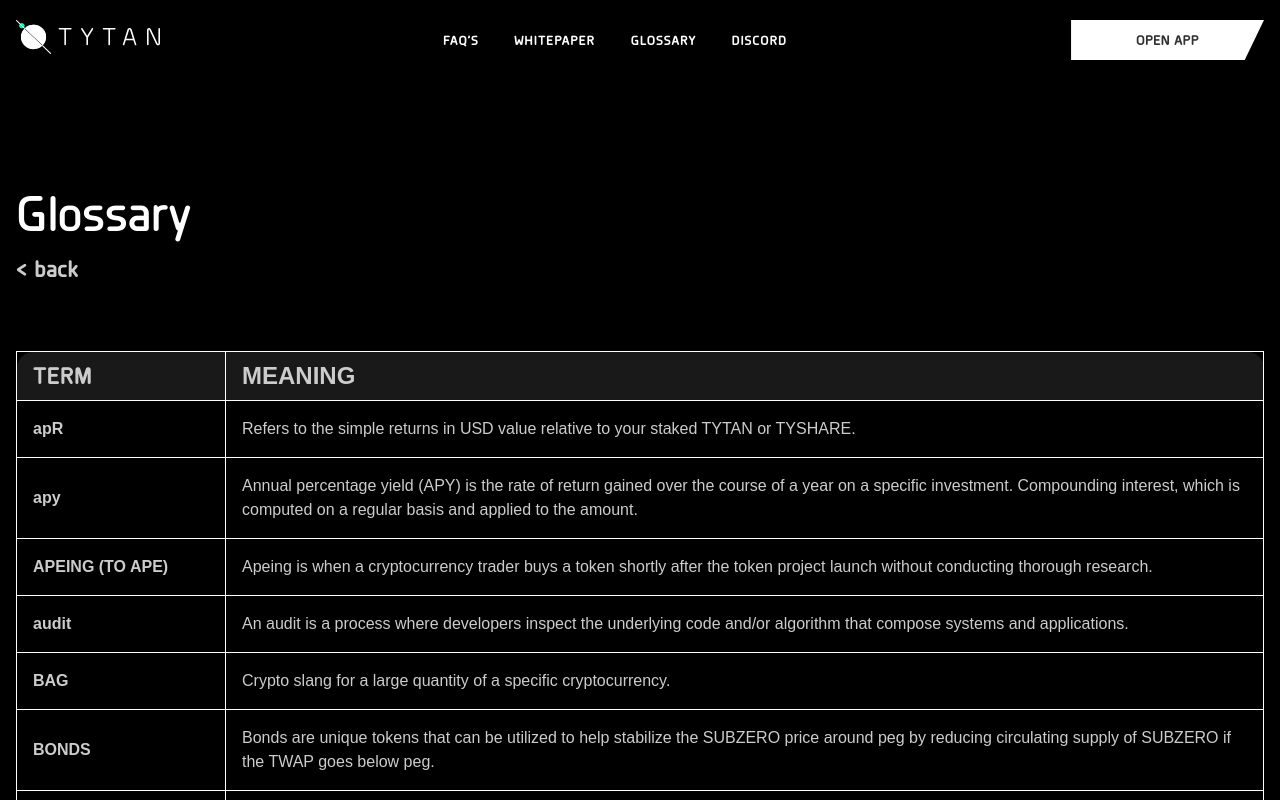
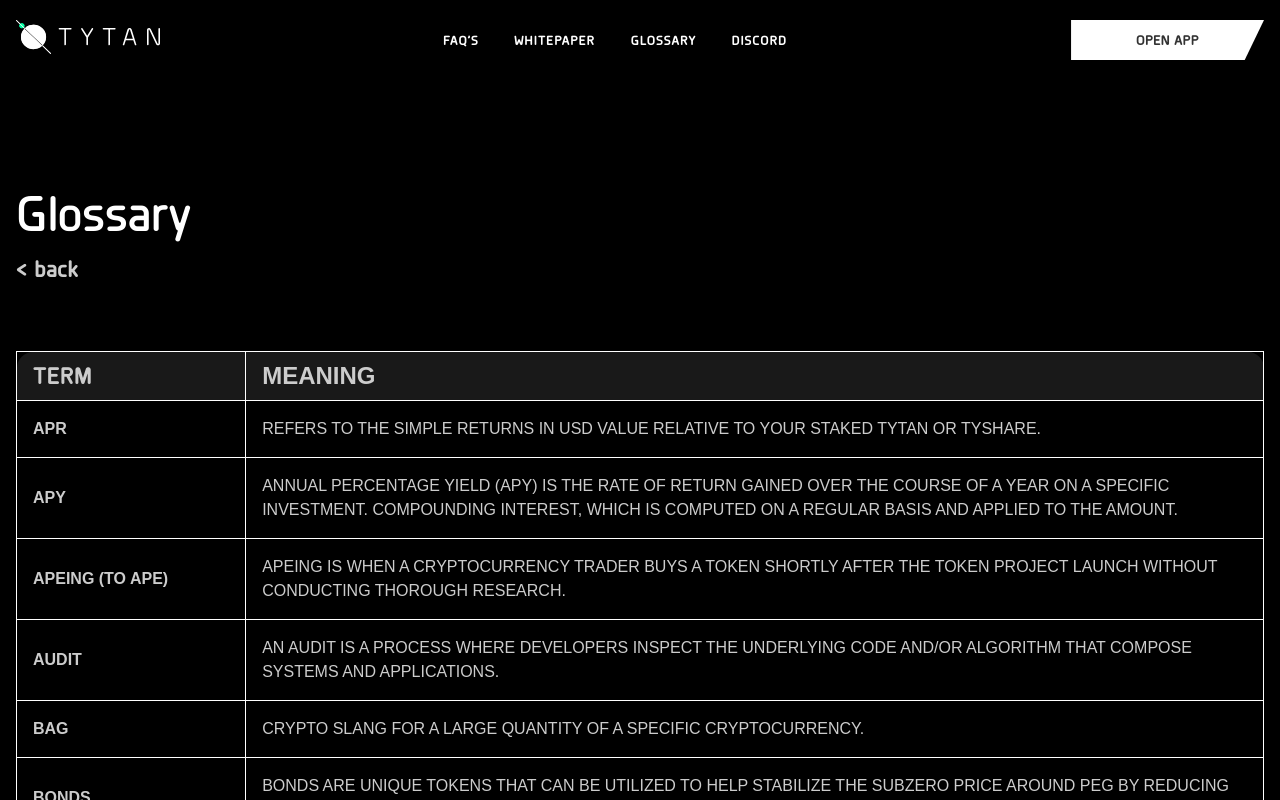
Before and after one commit to Tytan-Finance/Tytan-Landing, a Next.js app: page /glossary in a window 1280 px wide. Shown: the top 800 px of the page. Built offline with nearby package versions, Linux system fonts and the light colour scheme; a web font is replaced by a local one.

Commit message:
update Glossary texts capitalization

```diff
--- a/pages/glossary.js
+++ b/pages/glossary.js
@@ -192,7 +192,7 @@ const Glossary = () => {
                 {/*    Table Container  */}
                 <div className={`mt-16`}>
                     <div className="overflow-x-auto">
-                        <table className="table w-full">
+                        <table className="table w-full uppercase">
                             {/*// <!-- head -->*/}
                             <thead>
                             <tr>
```
